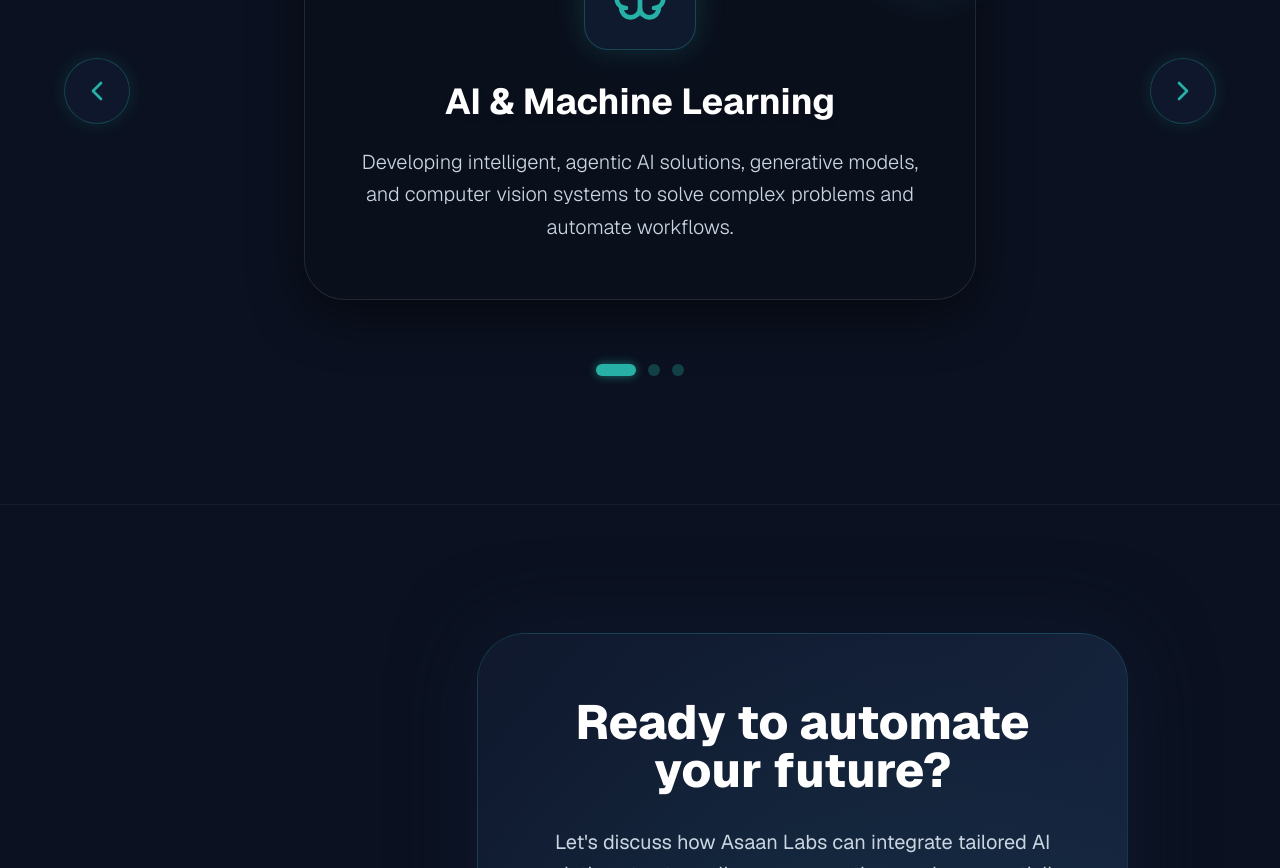
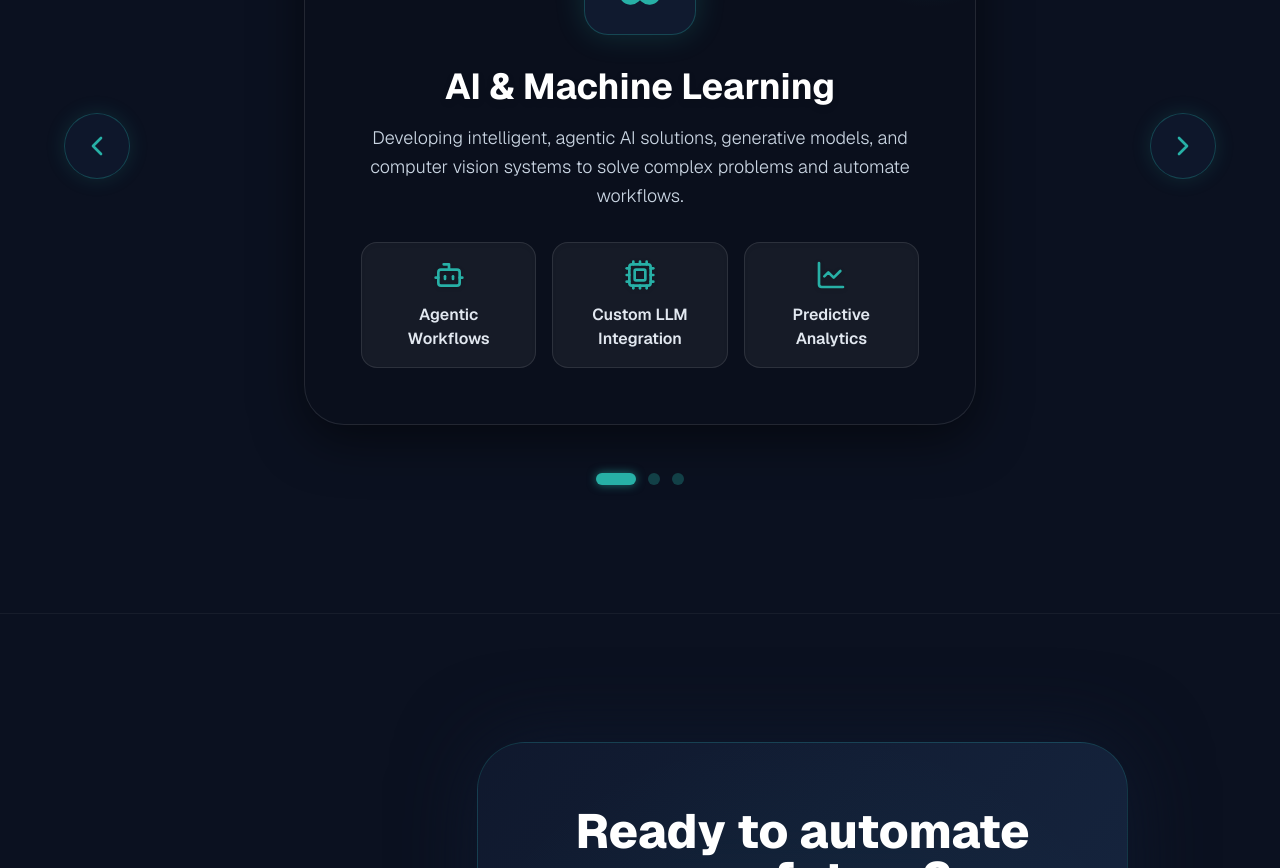
Before and after one commit to Abdul-Rahman258/asaanlabs-website, a Next.js app: page / in a window 1280 px wide. Shown: the part 1820-2688 px from the top of the page. Built offline with nearby package versions, Linux system fonts and the light colour scheme.

Commit message:
Update carousel to include specific service tiles

```diff
--- a/src/app/page.tsx
+++ b/src/app/page.tsx
@@ -35,17 +35,32 @@ export default function Home() {
     {
       title: "AI & Machine Learning",
       desc: "Developing intelligent, agentic AI solutions, generative models, and computer vision systems to solve complex problems and automate workflows.",
-      icon: Brain
+      icon: Brain,
+      tiles: [
+        { label: "Agentic Workflows", icon: Bot },
+        { label: "Custom LLM Integration", icon: Cpu },
+        { label: "Predictive Analytics", icon: LineChart }
+      ]
     },
     {
       title: "Data Science",
       desc: "Extracting actionable insights from raw data using advanced predictive modeling, data visualization, and statistical analysis.",
-      icon: LineChart
+      icon: LineChart,
+      tiles: [
+        { label: "Big Data Processing", icon: Globe },
+        { label: "Data Visualization", icon: LayoutTemplate },
+        { label: "Statistical Modeling", icon: Sparkles }
+      ]
     },
     {
       title: "Web & Product Design",
       desc: "Crafting intuitive, responsive user interfaces and full-stack web applications that prioritize user experience and performance.",
-      icon: LayoutTemplate
+      icon: LayoutTemplate,
+      tiles: [
+        { label: "Web AI Tools", icon: Globe },
+        { label: "Android AI Apps", icon: Smartphone },
+        { label: "Desktop AI Software", icon: MonitorSmartphone }
+      ]
     }
   ];
 
@@ -236,12 +251,24 @@ export default function Home() {
                       );
                     })()}
 
-                    <h3 className="text-3xl md:text-4xl font-bold text-white mb-6 drop-shadow-md">
+                    <h3 className="text-3xl md:text-4xl font-bold text-white mb-4 drop-shadow-md">
                       {servicesList[currentServiceIndex].title}
                     </h3>
-                    <p className="text-slate-300 leading-relaxed font-light text-lg md:text-xl">
+                    <p className="text-slate-300 leading-relaxed font-light text-base md:text-lg mb-8">
                       {servicesList[currentServiceIndex].desc}
                     </p>
+
+                    <div className="grid grid-cols-1 sm:grid-cols-3 gap-4">
+                      {servicesList[currentServiceIndex].tiles.map((tile, i) => {
+                        const TileIcon = tile.icon;
+                        return (
+                          <div key={i} className="flex flex-col items-center justify-center p-4 rounded-2xl bg-white/5 border border-white/10 hover:bg-white/10 transition-colors shadow-inner">
+                            <TileIcon className="w-8 h-8 text-primary mb-3 drop-shadow-sm" />
+                            <span className="text-sm md:text-base font-semibold text-slate-200 text-center">{tile.label}</span>
+                          </div>
+                        );
+                      })}
+                    </div>
                   </motion.div>
                 </AnimatePresence>
               </div>
```
